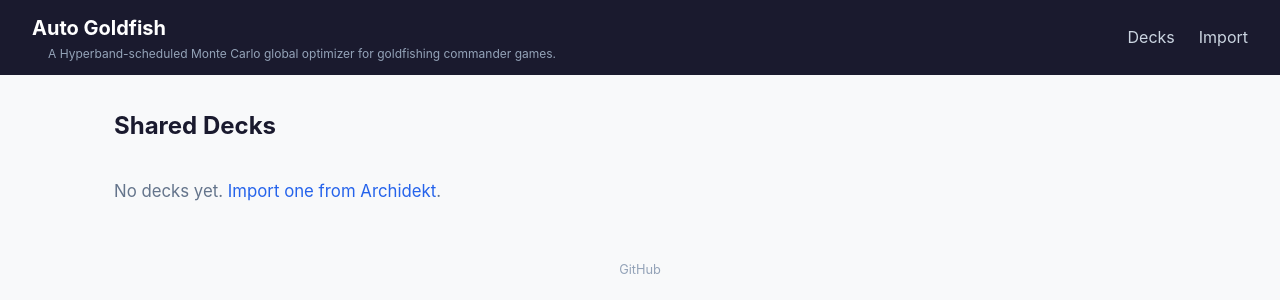
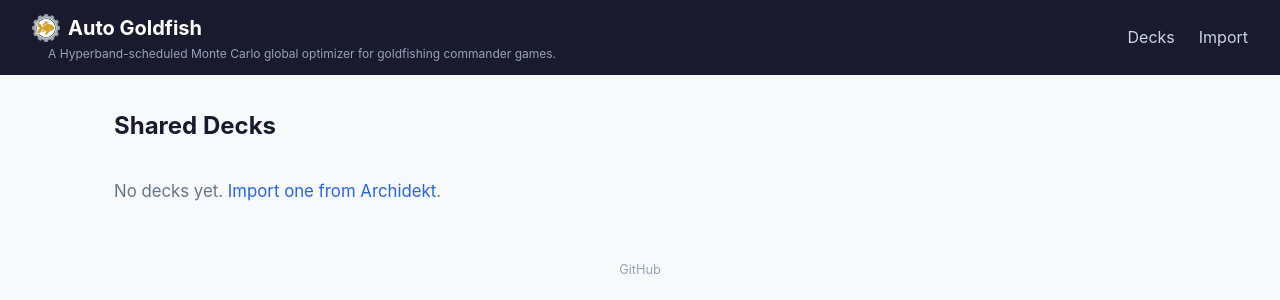
Before and after one commit to jmusiel/mana_curve, a Flask app: page / in a window 1280 px wide. Shown: the top 300 px of the page. Run offline with Flask 3, Linux system fonts and the light colour scheme.

Commit message:
Add logo to navbar next to site title
Co-Authored-By: Claude Opus 4.6 <noreply@anthropic.com>

```diff
--- a/src/auto_goldfish/web/static/style.css
+++ b/src/auto_goldfish/web/static/style.css
@@ -21,6 +21,13 @@ a:hover { text-decoration: underline; }
     color: #fff;
     font-size: 1.25rem;
     font-weight: 700;
+    display: flex;
+    align-items: center;
+    gap: 0.5rem;
+}
+.nav-logo {
+    height: 1.75rem;
+    width: 1.75rem;
 }
 .nav-brand:hover { text-decoration: none; color: #93c5fd; }
 .nav-links { display: flex; gap: 1.5rem; }
--- a/src/auto_goldfish/web/templates/base.html
+++ b/src/auto_goldfish/web/templates/base.html
@@ -16,7 +16,7 @@
 <body>
     <nav class="navbar">
         <div>
-            <a href="{{ url_for('dashboard.index') }}" class="nav-brand">Auto Goldfish</a>
+            <a href="{{ url_for('dashboard.index') }}" class="nav-brand"><img src="{{ url_for('static', filename='icon-192.png') }}" alt="" class="nav-logo">Auto Goldfish</a>
             <div style="color:#94a3b8; font-size:0.75rem; padding-left:1rem;">A Hyperband-scheduled Monte Carlo global optimizer for goldfishing commander games.</div>
         </div>
         <div class="nav-links">
```
